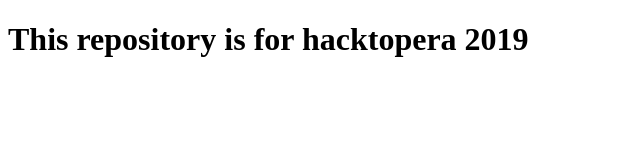
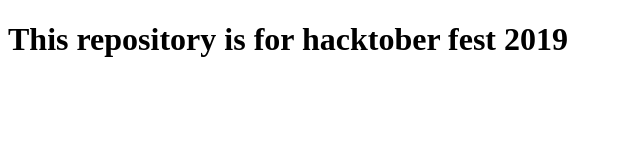
Before and after one commit to snowman9120/hack-2019, a plain HTML site: page index.html in a window 1280 px wide. Shown: the whole page, without its empty margins (0-640 px from the left). Drawn offline with Linux system fonts and the light colour scheme.

Commit message:
Update index.html

```diff
--- a/index.html
+++ b/index.html
@@ -7,6 +7,6 @@
     <title>Document</title>
   </head>
   <body>
-    <h1>This repository is for hacktopera 2019</h1>
+    <h1>This repository is for hacktober fest 2019</h1>
   </body>
 </html>
```
